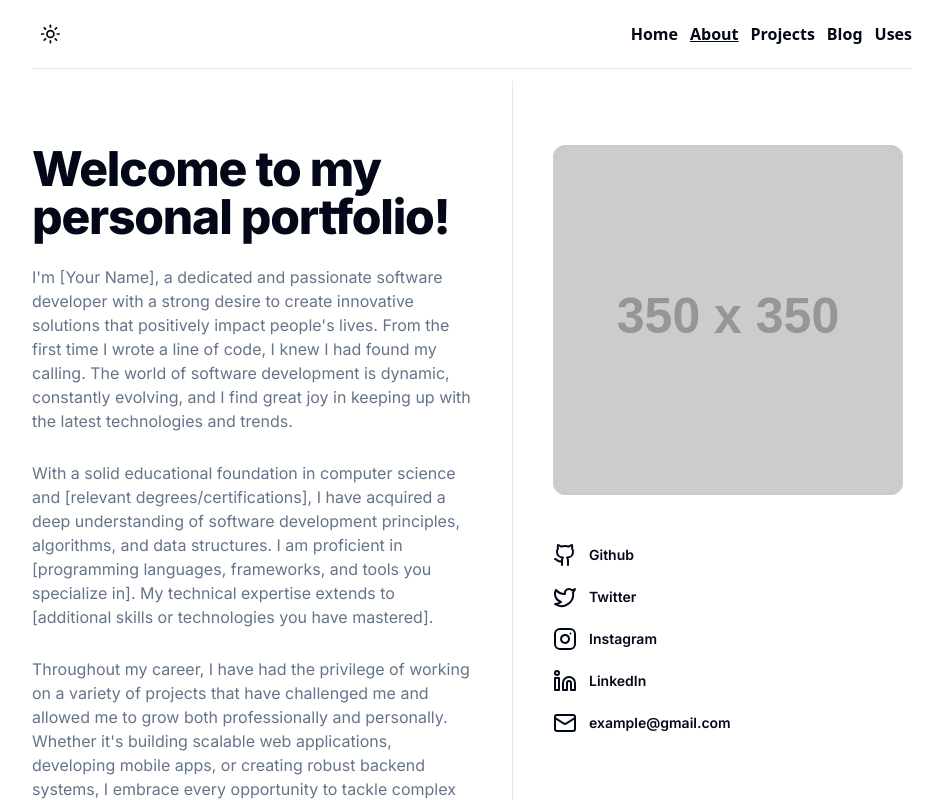
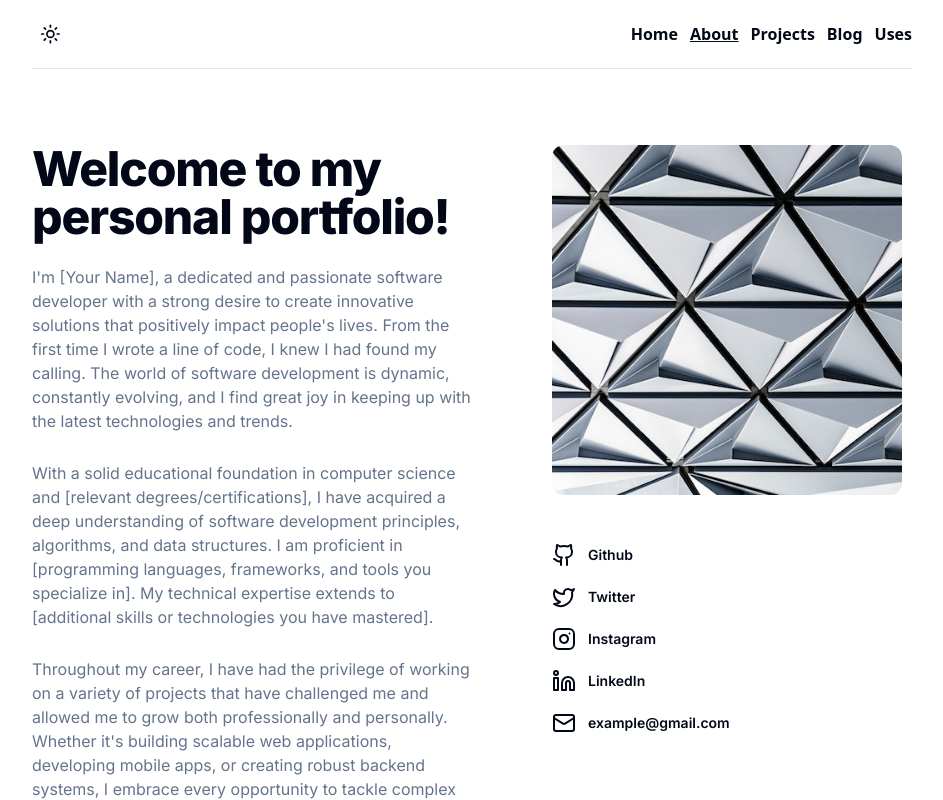
Before and after one commit to piotrszubert/nextjs-dev-portfolio, a Next.js app: page /about in a window 1280 px wide. Shown: the top 800 px of the page, without its empty margins (168-1111 px from the left). Built offline with nearby package versions, Linux system fonts and the light colour scheme.

Commit message:
added image, use image component

```diff
--- a/pages/about/index.tsx
+++ b/pages/about/index.tsx
@@ -1,9 +1,8 @@
 import { Inter } from 'next/font/google'
-import { Button } from '@/components/ui/button'
 import Layout from '@/components/layout'
 import PageHero from '@/components/pageHero'
 import LinkList from '@/components/linksList'
-
+import Image from 'next/image'
 const inter = Inter({ subsets: ['latin'] })
 
 export default function About() {
@@ -31,13 +30,13 @@ export default function About() {
             </div>
             </PageHero>
           </div>
-          <div className='py-16 ms-0 border-s-0 md:border-s md:ms-10'>
+          <div className='py-16 ms-0 md:ms-10'>
             <div className='flex items-start flex-col md:ps-10'>
-              <img
+              <Image
                 className='rounded-xl max-w-full'
                 width="350"
                 height="350"
-                src='https://via.placeholder.com/350' />
+                src='/about-image.jpg' />
               <div className="mt-6">
                 <LinkList nameVisible={true} paddingClass='py-6' flexDirectionClass='flex-col'/>
               </div>
```
Also changed, not shown: public/about-image.jpg (added).
